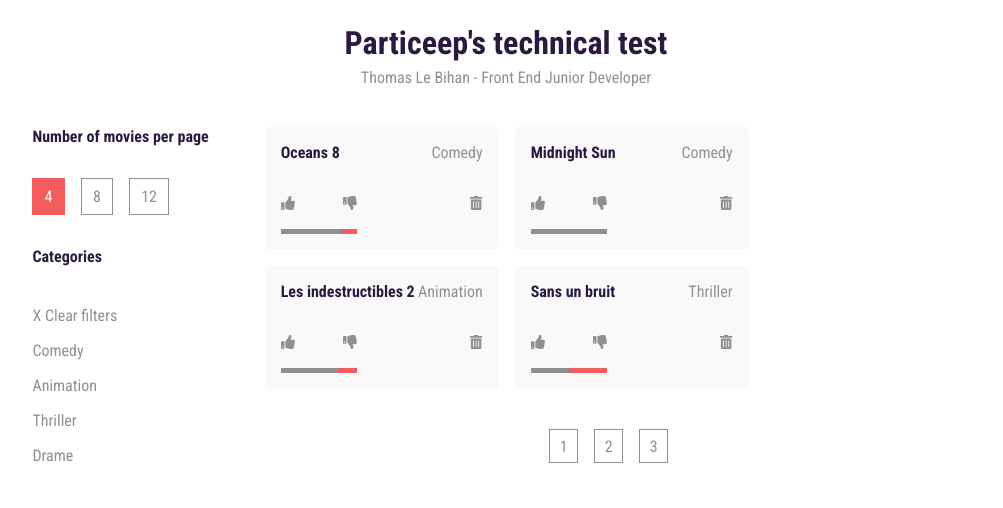
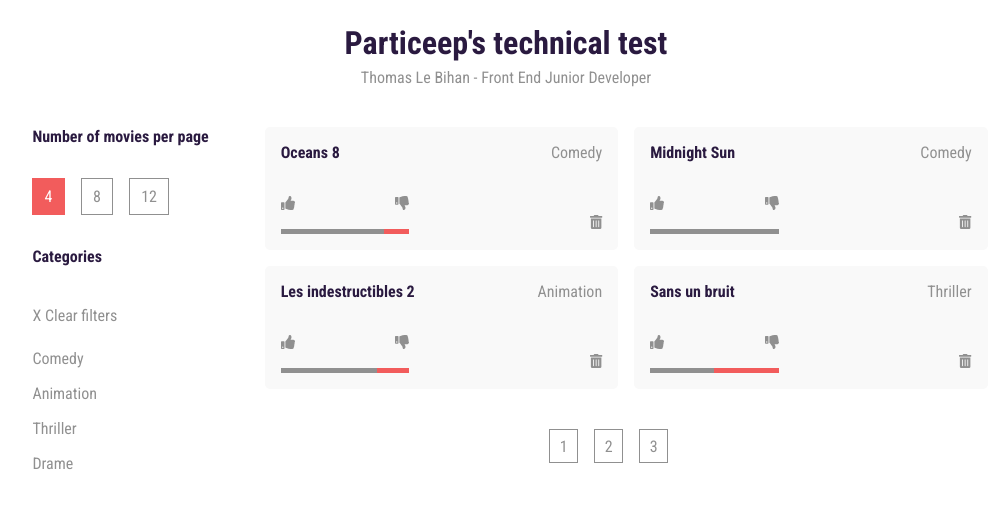
Before and after one commit to AshFromAvalon/particeep, a React (Create React App) app: page / in a window 1280 px wide. Shown: the top 508 px of the page, without its empty margins (134-1137 px from the left). Built offline with nearby package versions, Linux system fonts and the light colour scheme.

Commit message:
adjust layout

```diff
--- a/src/App.css
+++ b/src/App.css
@@ -38,11 +38,18 @@ header h1 {
   width: 30%;
 }
 
+@media (max-width: 1244px) {
+  .modal-content {
+    width: 50%;
+  }
+}
+
 .close {
   color: var(--crl-primary--200);
   float: right;
   font-size: 28px;
   font-weight: bold;
+  margin-left: 0.5em;
 }
 
 .close:hover,
@@ -117,15 +124,14 @@ header h1 {
   flex-flow: row wrap;
   justify-content: flex-start;
   padding: 1em;
-  overflow-x: auto;
+  /* width: 80%; */
 }
 
 .grid-item {
   padding: 0.5em;
-  flex-basis: 33.33%;
+  flex-basis: 50%;
   min-width: 250px;
   position: relative;
-  -ms-flex: auto;
 }
 
 .grid-item-wrapper {
@@ -134,17 +140,7 @@ header h1 {
   border-radius: 5px;
 }
 
-@media (max-width: 1310px) {
-  .grid-item {
-    flex-basis: 33.33%;
-  }
-}
-@media (max-width: 1244px) {
-  .grid-item {
-    flex-basis: 50%;
-  }
-}
-@media (max-width: 930px) {
+@media (max-width: 981px) {
   .grid-item {
     flex-basis: 100%;
   }
@@ -155,6 +151,14 @@ header h1 {
 .icon-container {
   width: 40%;
   justify-content: space-between;
+}
+
+.btn-icon-dislike:active {
+  color: var(--clr-accent--100);
+}
+
+.btn-icon-like:active {
+  color: var(--clr-accent--300);
 }
 
 .category {
@@ -197,6 +201,10 @@ header h1 {
 
 /* UTILITARIES */
 
+.mb-1 {
+  margin-bottom: 1em;
+}
+
 .mb-2 {
   margin-bottom: 2em;
 }
--- a/src/App.js
+++ b/src/App.js
@@ -98,7 +98,6 @@ function App() {
             <ul className="grid">
               {currentMovies.map((movie) => {
                 return (
-                  <div>
                   <MovieCard
                     key={movie.id}
                     id={movie.id}
@@ -107,7 +106,6 @@ function App() {
                     dislikes={movie.dislikes}
                     category={movie.category}
                   />
-                  </div>
                 );
               })}
             </ul>
--- a/src/components/Modal.js
+++ b/src/components/Modal.js
@@ -10,7 +10,7 @@ const Modal = ({ showModal, isShowing, movieId }) => {
         <span onClick={() => showModal(false)} class="close">
           X
         </span>
-        <p>You're about to permanently delete this movie.</p>
+        <p className="mb-1">You're about to permanently delete this movie.</p>
         <p className="mb-2">Please confirm.</p>
 
         <button
--- a/src/components/MovieCard.js
+++ b/src/components/MovieCard.js
@@ -37,7 +37,7 @@ const MovieCard = ({ id, title, likes, dislikes, category }) => {
         <div className="row">
           <div className="row--col">
             <div className="col icon-container">
-              <div className="btn-icon">
+              <div className="btn-icon-like">
                 <FontAwesomeIcon
                   icon={faThumbsUp}
                   style={{ cursor: "pointer" }}
@@ -45,7 +45,7 @@ const MovieCard = ({ id, title, likes, dislikes, category }) => {
                   onClick={() => dispatch({ type: "like", payload: id })}
                 />
               </div>
-              <div className="btn-icon">
+              <div className="btn-icon-dislike">
                 <FontAwesomeIcon
                   icon={faThumbsDown}
                   style={{ cursor: "pointer" }}
@@ -63,8 +63,6 @@ const MovieCard = ({ id, title, likes, dislikes, category }) => {
                   }}
                 ></div>
               </div>
-            </div>
-          </div>
               <div className="col">
                 <div className="btn-icon">
                   <FontAwesomeIcon
@@ -77,6 +75,8 @@ const MovieCard = ({ id, title, likes, dislikes, category }) => {
               </div>
             </div>
           </div>
+        </div>
+      </div>
     </li>
   );
 };
--- a/src/index.css
+++ b/src/index.css
@@ -8,6 +8,7 @@
 
   --clr-accent--100: #f25c5c;
   --clr-accent--200: #2a1a40;
+  --clr-accent--300: #2eba8d;
 }
 
 *,
```
Lines whose indentation alone changed are shown as unchanged.
